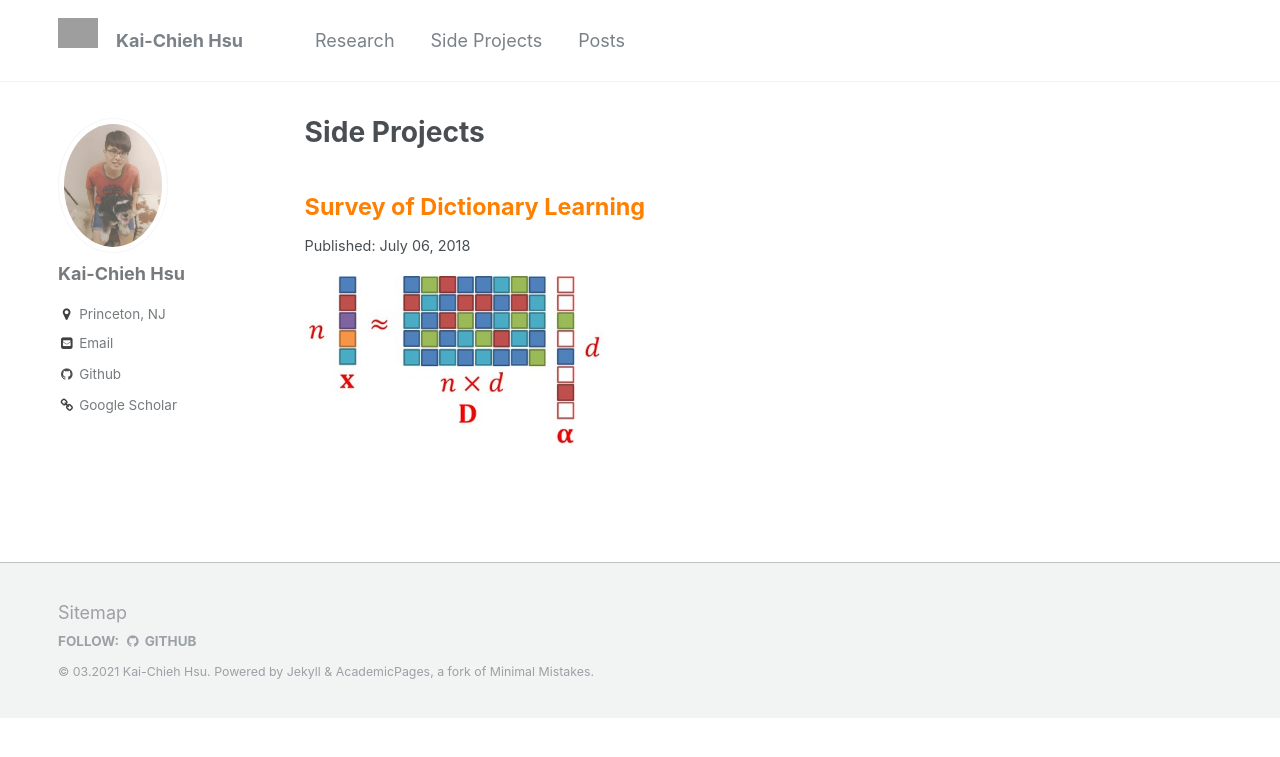
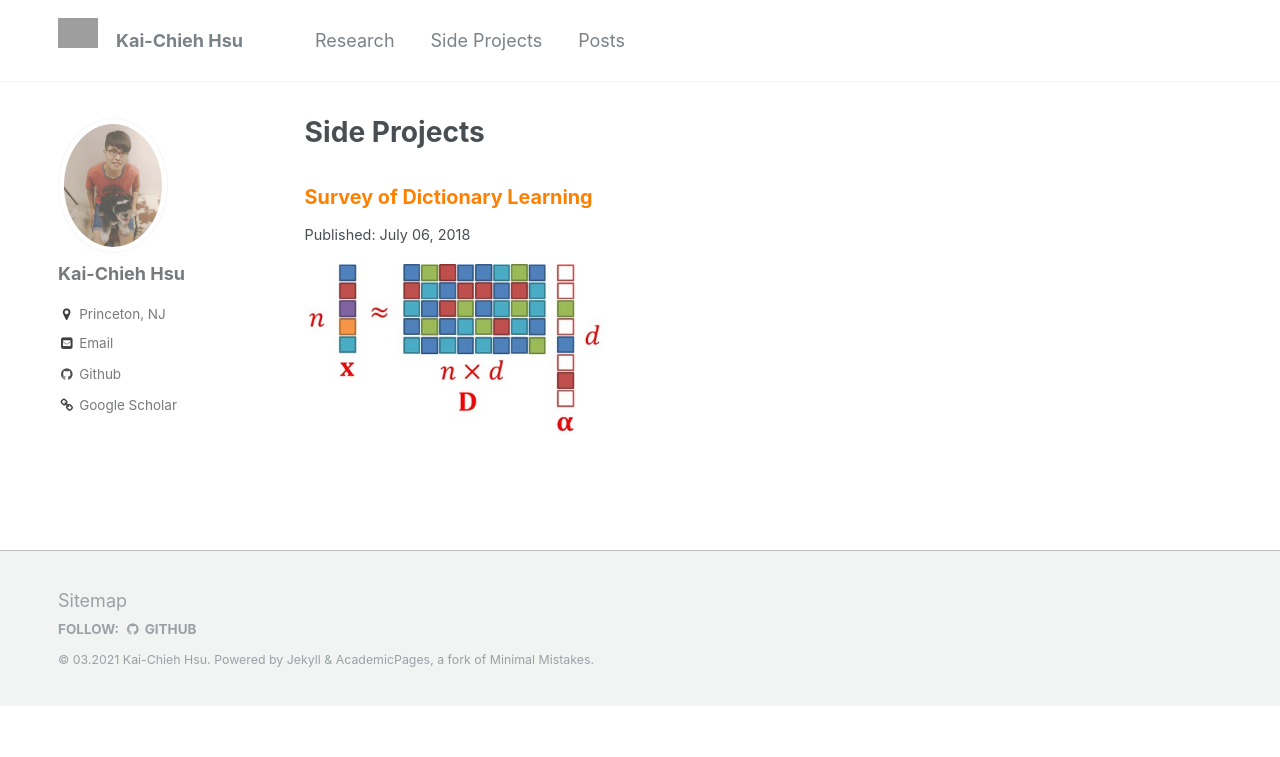
Before and after one commit to kaichiehhsu/kaichiehhsu.github.io, a Jekyll site: the page built from _pages/portfolio.md, in a window 1280 px wide. Shown: the top 757 px of the page. Built offline with Jekyll 4.4.1, drawn with Linux system fonts in a browser that asks for light colours.

Commit message:
font size

```diff
--- a/_includes/archive-single.html
+++ b/_includes/archive-single.html
@@ -35,7 +35,7 @@
       </div>
     {% endif %}
 
-    <h3 class="archive__item-title" itemprop="headline" style="color:#ff8000;font-size:1.3em">
+    <h3 class="archive__item-title" itemprop="headline" style="color:#ff8000; font-size:1.1em">
       {% if post.link %}
         <a href="{{ post.link }}">{{ title }}</a> <a href="{{ base_path }}{{ post.url }}" rel="permalink"><i class="fa fa-link" aria-hidden="true" title="permalink"></i><span class="sr-only">Permalink</span></a>
       {% else %}
```
